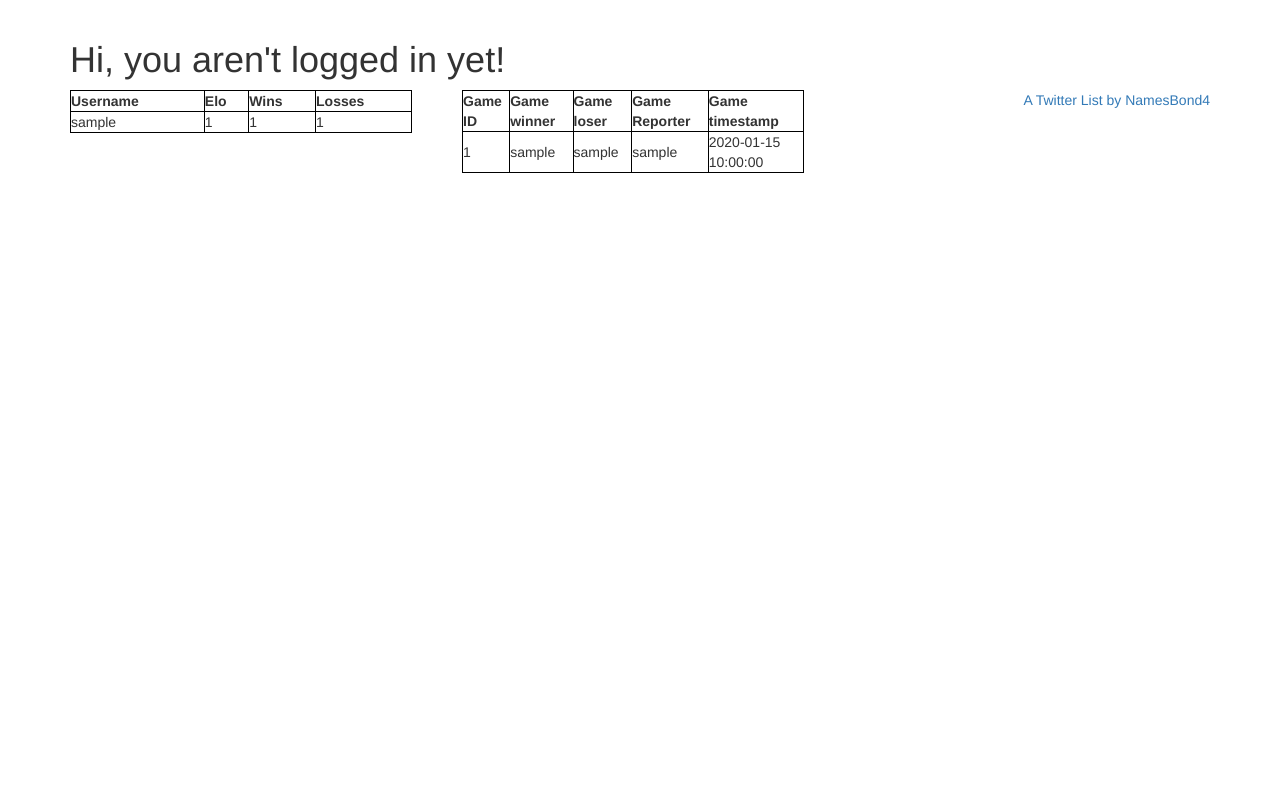
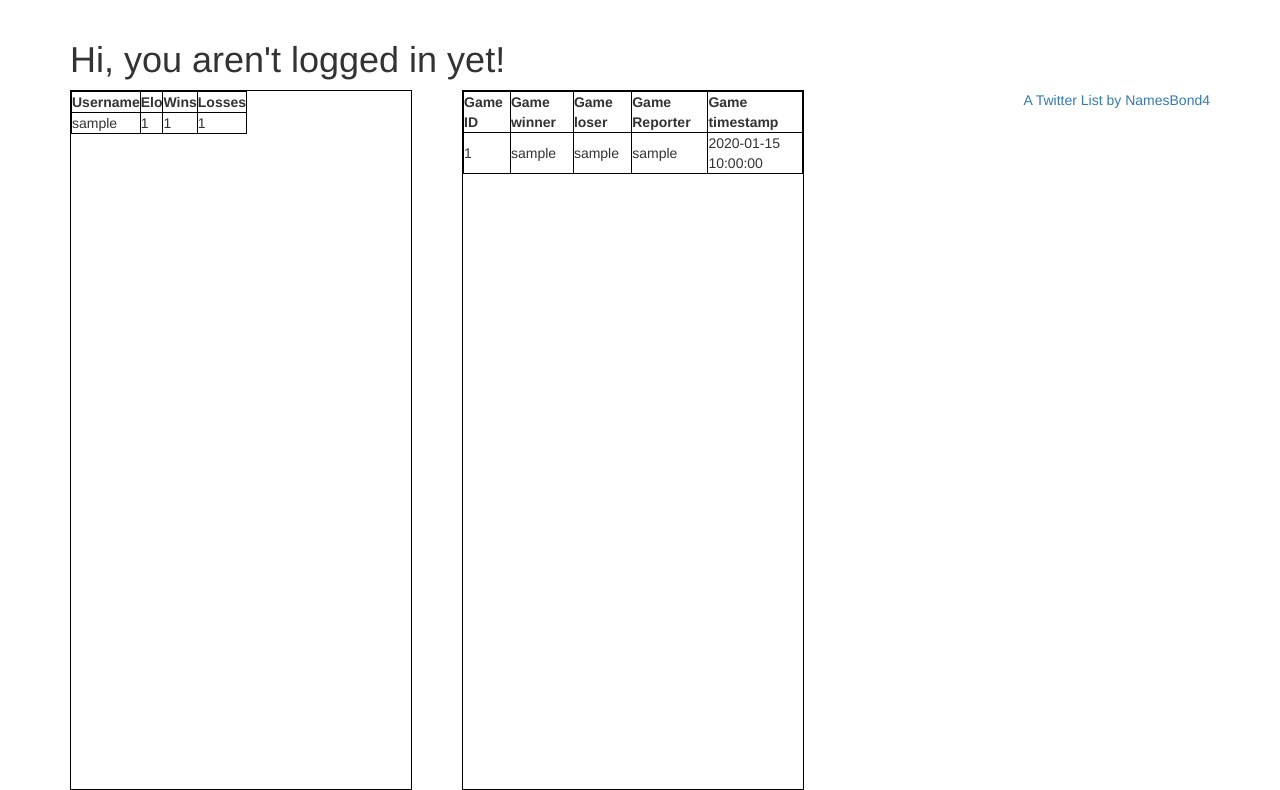
Before and after one commit to DipDabDip/tt_elo, a Flask app: page / in a window 1280 px wide. Shown: the part 52-842 px from the top of the page. Before the commit the page ends 225 px from the top, so only its background shows below. Run offline with Flask 2, Linux system fonts and the light colour scheme; tables that the repository leaves empty hold one stand-in row (values such as "Sample post"); some libraries are stand-ins or nearby versions.

Commit message:
making home page purdy

```diff
--- a/app/templates/index.html
+++ b/app/templates/index.html
@@ -7,7 +7,7 @@
 	{% else %}
 	<h1>Hi, you aren't logged in yet!</h1>
 	{% endif %}
-	<table style="float:left;border-collapse: collapse;border: 1px solid black;width:30%;margin-right: 50px;">
+	<table style="float:left;border-collapse: collapse;border: 1px solid black;width:30%;margin-right: 50px; overflow-y: scroll; height: 700px; display: block;">
 			<tr style="border:1px solid black; border-collapse: collapse;">
 				<th style="border:1px solid black; border-collapse: collapse;">Username </th>
 				<th style="border:1px solid black; border-collapse: collapse;">Elo </th>
@@ -25,7 +25,7 @@
 			{% endfor %}
 	</table>
 
-	<table style="float:left;border-collapse: collapse;border: 1px solid black;width:30%;">
+	<table style="float:left;border-collapse: collapse;border: 1px solid black;width:30%; overflow-y: scroll; height: 700px; display: block;">
 		<tr style="border:1px solid black; border-collapse: collapse;">
 			<th style="border:1px solid black; border-collapse: collapse;">Game ID </th>
 			<th style="border:1px solid black; border-collapse: collapse;">Game winner </th>
@@ -44,6 +44,6 @@
 		{% endfor %}
 	</table>
 	<div style="float:right">
-	<a class="twitter-timeline" data-width="300" data-height="800" href="https://twitter.com/NamesBond4/lists/1465103899497533445?ref_src=twsrc%5Etfw">A Twitter List by NamesBond4</a> <script async src="https://platform.twitter.com/widgets.js" charset="utf-8"></script>
+	<a class="twitter-timeline" data-width="300" data-height="700" href="https://twitter.com/NamesBond4/lists/1465103899497533445?ref_src=twsrc%5Etfw">A Twitter List by NamesBond4</a> <script async src="https://platform.twitter.com/widgets.js" charset="utf-8"></script>
 	</div>
 {% endblock %}
```
